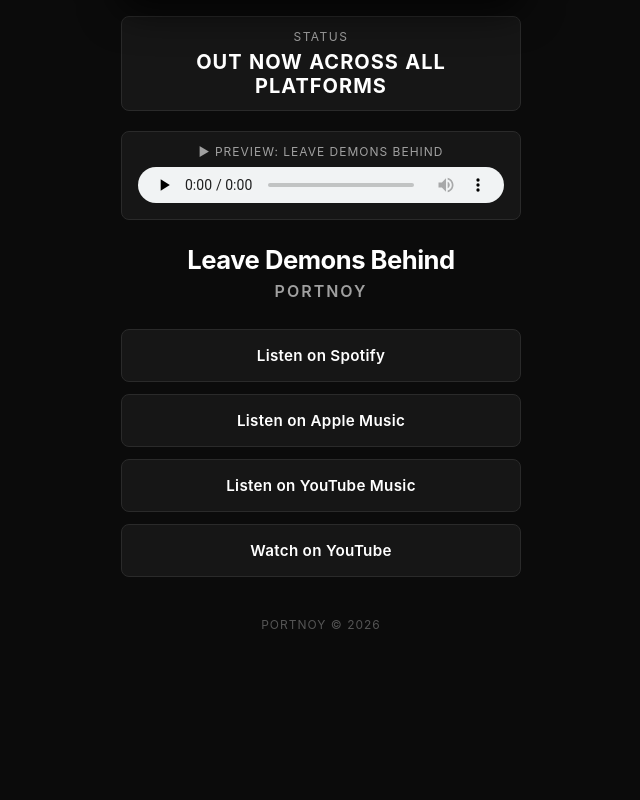
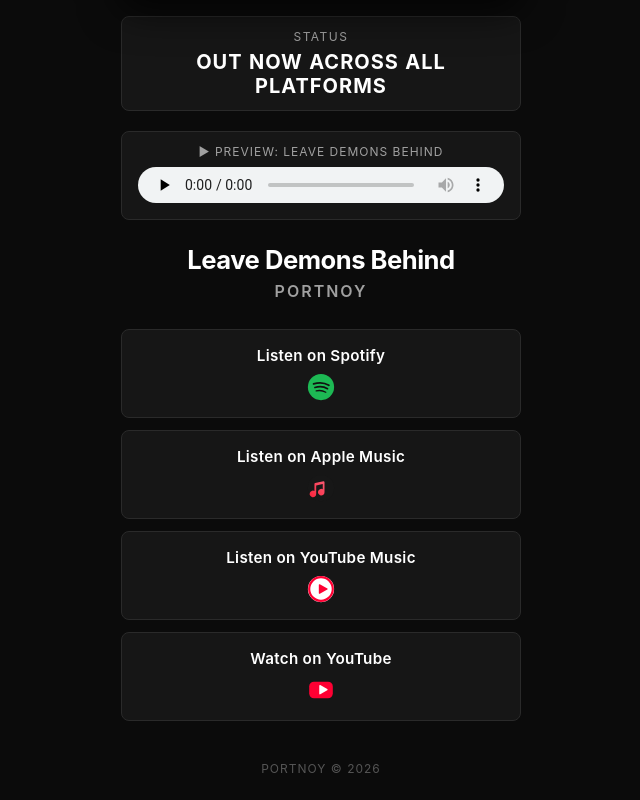
Before and after one commit to PORTNOYBand/leave-demons-behind, a plain HTML site: page index.html in a window 1280 px wide. Shown: the part 428-1228 px from the top of the page, without its empty margins (319-959 px from the left). Before the commit the page ends 1084 px from the top, so only its background shows below. Drawn offline with Linux system fonts and the light colour scheme.

Commit message:
Add platform logos to streaming links
Added rel='noopener noreferrer' to external links for security.

```diff
--- a/index.html
+++ b/index.html
@@ -124,8 +124,10 @@
         }
         .btn {
             display: flex;
+            flex-direction: column;
             align-items: center;
             justify-content: center;
+            gap: 8px;
             background-color: #161616;
             color: #ffffff;
             text-decoration: none;
@@ -135,6 +137,12 @@
             font-size: 0.95rem;
             border: 1px solid #2a2a2a;
             transition: all 0.2s ease;
+        }
+        .platform-logo {
+            width: 28px;
+            height: 28px;
+            object-fit: contain;
+            display: block;
         }
         .btn:hover {
             background-color: #222222;
@@ -182,19 +190,23 @@
         <h1>Leave Demons Behind</h1>
         <div class="artist">PORTNOY</div>
 
-       <div class="links-list">
-            <a href="https://open.spotify.com/artist/0CYqCP2RDoE51KNTJvnG3f?si=seZxbmuNTdSft_Qkr5PgWQ" class="btn" target="_blank">
+        <div class="links-list">
+            <a href="https://open.spotify.com/artist/0CYqCP2RDoE51KNTJvnG3f?si=seZxbmuNTdSft_Qkr5PgWQ" class="btn" target="_blank" rel="noopener noreferrer">
                 <span>Listen on Spotify</span>
+                <img src="spotify.svg" alt="" class="platform-logo">
             </a>
-            <a href="https://music.apple.com/us/artist/portnoy/1872874446" class="btn" target="_blank">
+            <a href="https://music.apple.com/us/artist/portnoy/1872874446" class="btn" target="_blank" rel="noopener noreferrer">
                 <span>Listen on Apple Music</span>
+                <img src="apple-music.svg" alt="" class="platform-logo">
             </a>
-            <a href="https://music.youtube.com/@PORTNOYBAND" class="btn" target="_blank">
+            <a href="https://music.youtube.com/@PORTNOYBAND" class="btn" target="_blank" rel="noopener noreferrer">
                 <span>Listen on YouTube Music</span>
+                <img src="youtube-music.svg" alt="" class="platform-logo">
             </a>
-            <a href="https://www.youtube.com/@PORTNOYBAND" class="btn" target="_blank">
+            <a href="https://www.youtube.com/@PORTNOYBAND" class="btn" target="_blank" rel="noopener noreferrer">
                 <span>Watch on YouTube</span>
-                    </a>
+                <img src="youtube.svg" alt="" class="platform-logo">
+            </a>
         </div>
 
         <footer>PORTNOY &copy; 2026</footer>
```
